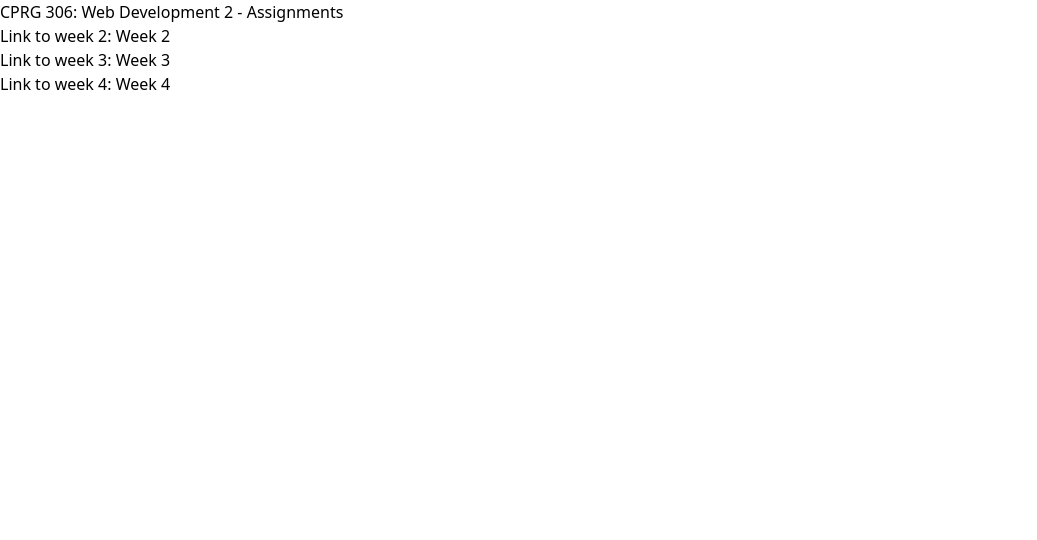
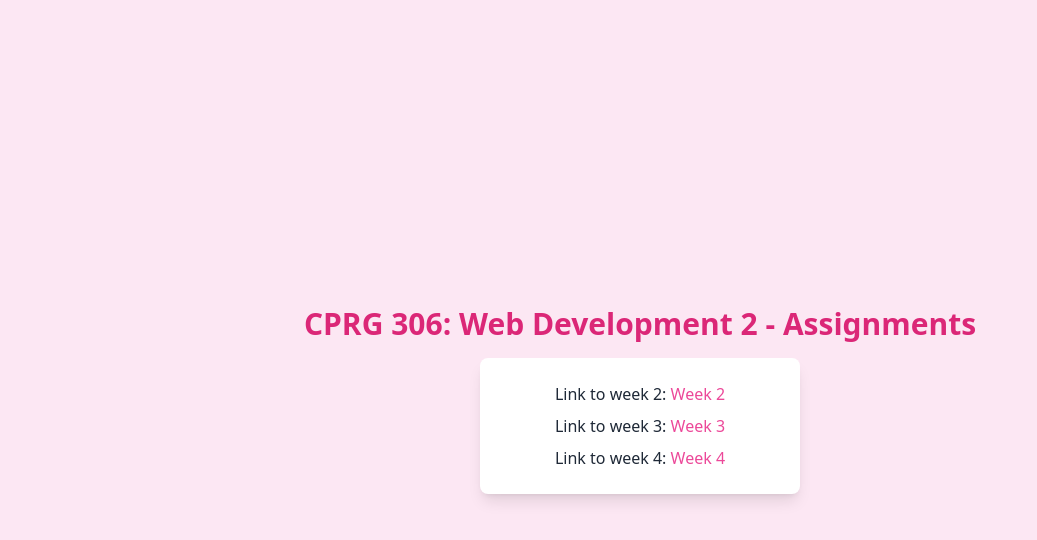
Before and after one commit to Himanshipunj/cprg306-assignments, a Next.js app: page / in a window 1280 px wide. Shown: the top 540 px of the page, without its empty margins (0-1037 px from the left). Built offline with nearby package versions, Linux system fonts and the light colour scheme.

Commit message:
Updated page.js

```diff
--- a/app/page.js
+++ b/app/page.js
@@ -1,17 +1,30 @@
 import Link from "next/link";
 export default function Page() {
   return (
-    <div>
-      <h1>CPRG 306: Web Development 2 - Assignments</h1>
-      <p>
-        Link to week 2: <a href="week-2">Week 2</a>{" "}
-      </p>
-      <p>
-        Link to week 3: <a href="week-3">Week 3</a>{" "}
-      </p>
-      <p>
-        Link to week 4: <a href="week-4">Week 4</a>{" "}
-      </p>
+    <div className="min-h-screen flex flex-col items-center justify-center bg-pink-100 text-gray-800 p-6">
+      <h1 className="text-3xl font-bold text-pink-600 mb-4 text-center">
+        CPRG 306: Web Development 2 - Assignments
+      </h1>
+      <div className="bg-white p-6 rounded-lg shadow-lg w-80 text-center">
+        <p className="mb-2">
+          Link to week 2:{" "}
+          <a href="week-2" className="text-pink-500 hover:underline">
+            Week 2
+          </a>
+        </p>
+        <p className="mb-2">
+          Link to week 3:{" "}
+          <a href="week-3" className="text-pink-500 hover:underline">
+            Week 3
+          </a>
+        </p>
+        <p>
+          Link to week 4:{" "}
+          <a href="week-4" className="text-pink-500 hover:underline">
+            Week 4
+          </a>
+        </p>
+      </div>
     </div>
   );
 }
```
